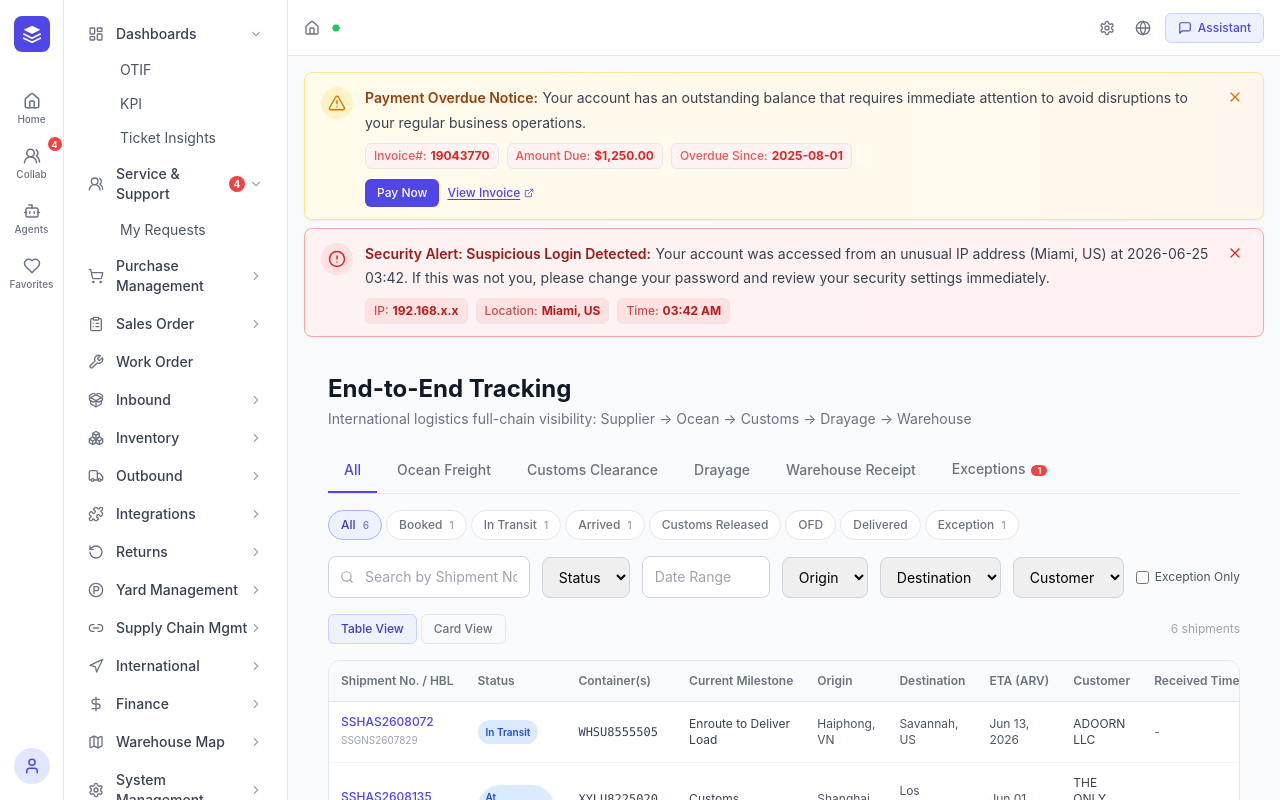
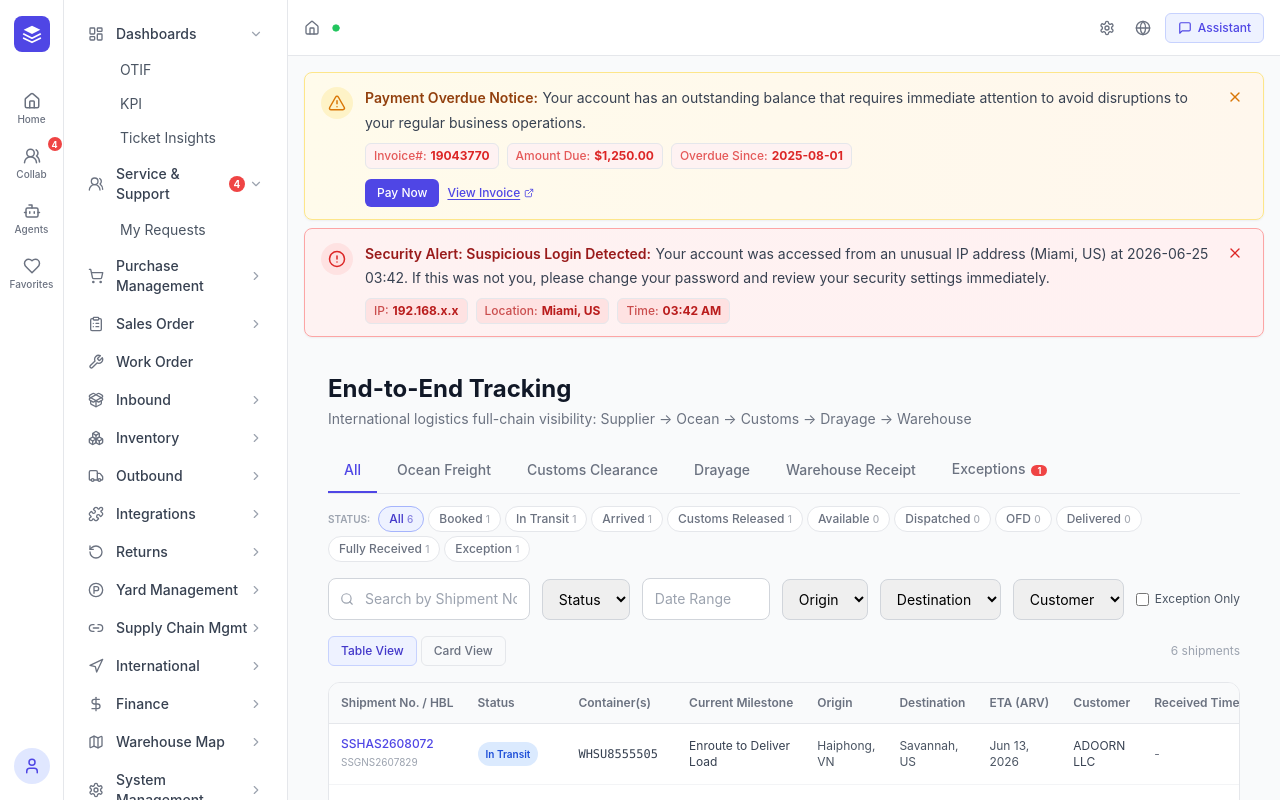
Before and after one commit to WYJade/CP-Announcement-management, a React (Vite) app: page /international/tracking in a window 1280 px wide. Shown: the top 800 px of the page. Built offline with nearby package versions, Linux system fonts and the light colour scheme.

Commit message:
feat: integrate phase-status mapping with linked filtering in End-to-End Tracking

```diff
--- a/src/components/International/IntlTracking.tsx
+++ b/src/components/International/IntlTracking.tsx
@@ -31,6 +31,26 @@ const TRACKING_DATA: TrackingRecord[] = [
   { id: 'SSHAS2608200', shipmentNo: 'SSHAS2608200', hbl: 'SSHAS2608200', status: 'Arrived', containers: ['MSCU7234891', 'TCKU9988776'], currentMilestone: 'Grounded / At Destination', origin: 'Shanghai, CN', destination: 'Long Beach, US', eta: 'Jun 12, 2026', customer: 'PLEASS GLOBAL', receivedTime: '-', lastUpdated: 'Jun 13, 2026 07:00', hasException: false, phase: 'customs' },
 ]
 
+function statusColor(status: string) {
+  if (status === 'Exception') return 'bg-red-100 text-red-700'
+  if (status === 'Fully Received' || status === 'Delivered') return 'bg-green-100 text-green-700'
+  if (status === 'In Transit' || status === 'At Destination') return 'bg-blue-100 text-blue-700'
+  if (status === 'Arrived') return 'bg-indigo-100 text-indigo-700'
+  if (status === 'Customs Released') return 'bg-teal-100 text-teal-700'
+  return 'bg-gray-100 text-gray-600'
+}
+
+// ─── Phase-Status Mapping ─────────────────────────────────────────────────────
+
+const PHASE_STATUS_MAP: Record<string, string[]> = {
+  all: ['All', 'Booked', 'In Transit', 'Arrived', 'Customs Released', 'Available', 'Dispatched', 'OFD', 'Delivered', 'Fully Received', 'Exception'],
+  ocean: ['Booked', 'At Origin', 'In Transit'],
+  customs: ['Arrived', 'Customs Filed', 'Customs Released', 'Customs Exception'],
+  drayage: ['Available', 'Dispatched', 'Enroute to Deliver Load', 'Arrived at Deliver Load', 'Dropped-Loaded'],
+  warehouse: ['Warehouse Receiving', 'Partially Received', 'Fully Received'],
+  exception: ['Exception', 'Customs Exception', 'Hold'],
+}
+
 const PHASE_TABS = [
   { key: 'all', label: 'All' },
   { key: 'ocean', label: 'Ocean Freight' },
@@ -39,17 +59,6 @@ const PHASE_TABS = [
   { key: 'warehouse', label: 'Warehouse Receipt' },
   { key: 'exception', label: 'Exceptions' },
 ]
-
-const STATUS_PILLS = ['All', 'Booked', 'In Transit', 'Arrived', 'Customs Released', 'OFD', 'Delivered', 'Exception']
-
-function statusColor(status: string) {
-  if (status === 'Exception') return 'bg-red-100 text-red-700'
-  if (status === 'Fully Received' || status === 'Delivered') return 'bg-green-100 text-green-700'
-  if (status === 'In Transit' || status === 'At Destination') return 'bg-blue-100 text-blue-700'
-  if (status === 'Arrived') return 'bg-indigo-100 text-indigo-700'
-  if (status === 'Customs Released') return 'bg-teal-100 text-teal-700'
-  return 'bg-gray-100 text-gray-600'
-}
 
 // ─── Component ───────────────────────────────────────────────────────────────
 
@@ -60,9 +69,15 @@ export default function IntlTracking() {
   const [statusFilter, setStatusFilter] = useState('All')
   const [viewMode, setViewMode] = useState<'table' | 'card'>('table')
 
+  // Get statuses for current phase
+  const availableStatuses = PHASE_STATUS_MAP[phaseTab] || PHASE_STATUS_MAP.all
+
   const filtered = TRACKING_DATA.filter(t => {
+    // Phase filter
     if (phaseTab !== 'all' && t.phase !== phaseTab) return false
-    if (statusFilter !== 'All' && t.status !== statusFilter) return false
+    // Status filter
+    if (statusFilter !== 'All' && t.status !== statusFilter && t.currentMilestone !== statusFilter) return false
+    // Search
     if (search) {
       const q = search.toLowerCase()
       return t.shipmentNo.toLowerCase().includes(q) || t.hbl.toLowerCase().includes(q) ||
@@ -71,10 +86,11 @@ export default function IntlTracking() {
     return true
   })
 
-  const statusCounts = STATUS_PILLS.map(s => ({
-    label: s,
-    count: s === 'All' ? TRACKING_DATA.length : TRACKING_DATA.filter(t => t.status === s).length,
-  }))
+  // When phase changes, reset status filter
+  const handlePhaseChange = (phase: string) => {
+    setPhaseTab(phase)
+    setStatusFilter('All')
+  }
 
   return (
     <div className="p-6">
@@ -82,9 +98,9 @@ export default function IntlTracking() {
       <p className="text-sm text-gray-500 mb-5">International logistics full-chain visibility: Supplier &rarr; Ocean &rarr; Customs &rarr; Drayage &rarr; Warehouse</p>
 
       {/* Phase tabs */}
-      <div className="flex gap-1 mb-4 border-b border-gray-200">
+      <div className="flex gap-1 mb-3 border-b border-gray-200">
         {PHASE_TABS.map(tab => (
-          <button key={tab.key} onClick={() => setPhaseTab(tab.key)}
+          <button key={tab.key} onClick={() => handlePhaseChange(tab.key)}
             className={`px-4 py-2.5 text-sm font-medium border-b-2 transition-colors ${
               phaseTab === tab.key ? 'border-primary-600 text-primary-600' : 'border-transparent text-gray-500 hover:text-gray-700'
             }`}>
@@ -96,16 +112,22 @@ export default function IntlTracking() {
         ))}
       </div>
 
-      {/* Status distribution bar */}
-      <div className="flex gap-1 mb-4 flex-wrap">
-        {statusCounts.map(s => (
-          <button key={s.label} onClick={() => setStatusFilter(s.label)}
-            className={`px-3 py-1.5 text-xs font-medium rounded-full border transition-colors ${
-              statusFilter === s.label ? 'bg-primary-50 border-primary-300 text-primary-700' : 'bg-white border-gray-200 text-gray-500 hover:bg-gray-50'
-            }`}>
-            {s.label} {s.count > 0 && <span className="ml-1 text-[10px] opacity-70">{s.count}</span>}
-          </button>
-        ))}
+      {/* Status pills — dynamically linked to selected phase */}
+      <div className="flex gap-1 mb-4 flex-wrap items-center">
+        <span className="text-[10px] text-gray-400 mr-1 uppercase font-semibold">Status:</span>
+        {availableStatuses.map(s => {
+          const count = s === 'All'
+            ? (phaseTab === 'all' ? TRACKING_DATA.length : TRACKING_DATA.filter(t => t.phase === phaseTab).length)
+            : TRACKING_DATA.filter(t => t.status === s || t.currentMilestone === s).length
+          return (
+            <button key={s} onClick={() => setStatusFilter(s)}
+              className={`px-2.5 py-1 text-xs font-medium rounded-full border transition-colors ${
+                statusFilter === s ? 'bg-primary-50 border-primary-300 text-primary-700' : 'bg-white border-gray-200 text-gray-500 hover:bg-gray-50'
+              }`}>
+              {s} <span className="text-[10px] opacity-60">{count}</span>
+            </button>
+          )
+        })}
       </div>
 
       {/* Search + Filters */}
```
